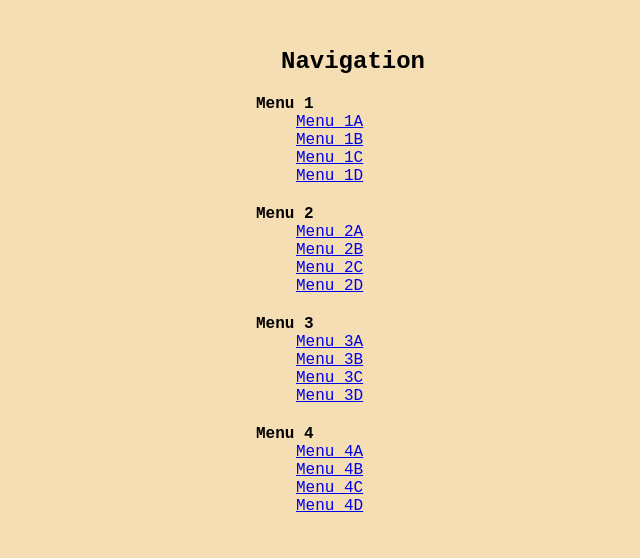
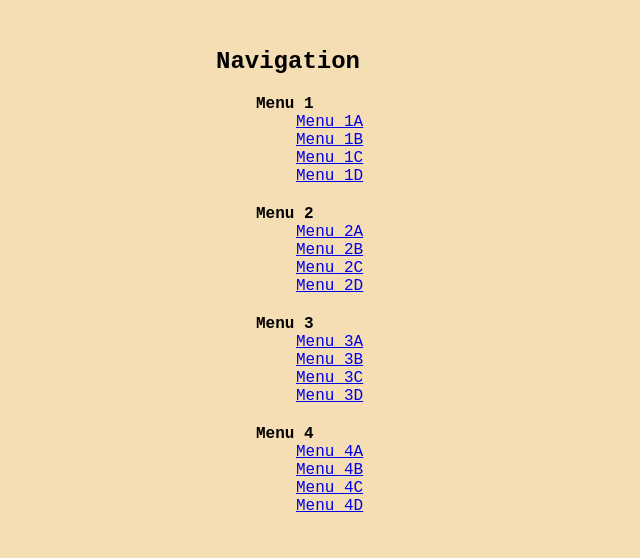
Before and after one commit to ebrljak/navigation, a plain HTML site: page index.html in a window 1280 px wide. Shown: the whole page, without its empty margins (299-939 px from the left). Drawn offline with Linux system fonts and the light colour scheme.

Commit message:
style.css

```diff
--- a/style.css
+++ b/style.css
@@ -22,7 +22,7 @@ ul {
 }
 
 h2 {
-    margin-left: 65px;
+    margin-left: auto;
     font-family: 'Courier New', Courier, monospace;
 }
 
```
